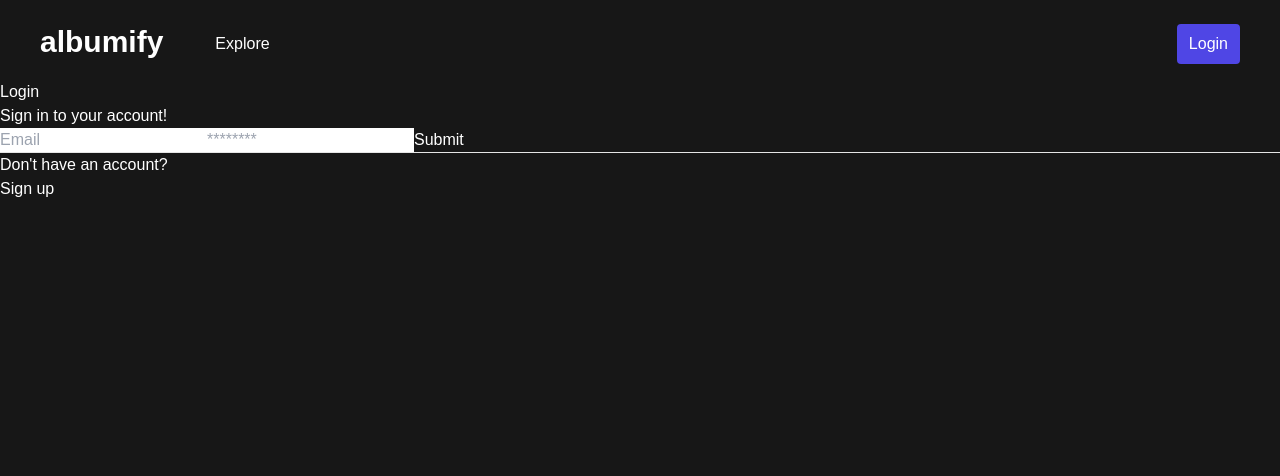
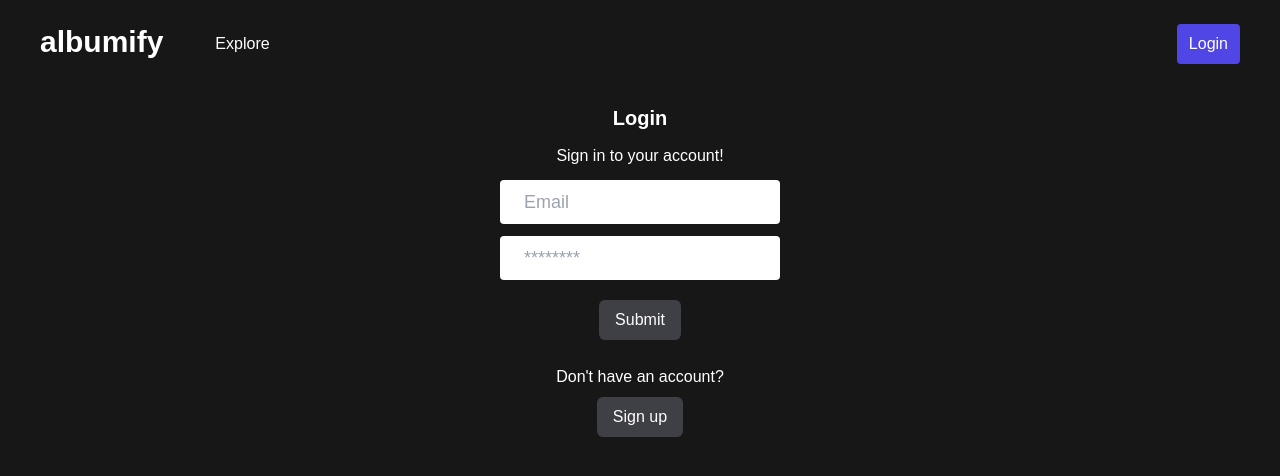
Before and after one commit to sam-laskowski/albumifyV2, a Next.js app: page /login in a window 1280 px wide. Shown: the top 476 px of the page. Built offline with nearby package versions, Linux system fonts and the light colour scheme; no server answers.

Commit message:
added styling for login and signup sheet

```diff
--- a/src/components/auth/Authentication.tsx
+++ b/src/components/auth/Authentication.tsx
@@ -49,13 +49,16 @@ const Authentication = () => {
     }
   }
   return (
-    <>
-      <h2 className="">{isRegistration ? "Sign Up" : "Login"}</h2>
+    <div className="flex flex-col justify-center items-center mt-10 gap-3">
+      <h2 className="font-bold text-xl">
+        {isRegistration ? "Sign Up" : "Login"}
+      </h2>
       <p>
         {isRegistration ? "Create an account!" : "Sign in to your account!"}
       </p>
       {error && <p>❌ {error}</p>}
       <input
+        className="text-black text-lg rounded-sm pt-2 pb-2 pl-6 pr-6"
         value={email}
         onChange={(e) => {
           setEmail(e.target.value);
@@ -63,6 +66,7 @@ const Authentication = () => {
         placeholder="Email"
       />
       <input
+        className="text-black text-lg rounded-sm pt-2 pb-2 pl-6 pr-6 mb-2"
         value={password}
         onChange={(e) => {
           setPassword(e.target.value);
@@ -70,17 +74,21 @@ const Authentication = () => {
         placeholder="********"
         type="password"
       />
-      <button onClick={handleAuthenticate}>
+      <button
+        className="bg-zinc-700 rounded-md pt-2 pb-2 pl-4 pr-4 hover:ring-2 hover:ring-blue-600"
+        onClick={handleAuthenticate}
+      >
         <p>{isAuthenticating ? "Authenticating..." : "Submit"}</p>
       </button>
       <hr />
-      <div className="">
-        <p>
+      <div className="flex flex-col items-center">
+        <p className="mb-2">
           {isRegistration
             ? "Already have an account?"
             : "Don't have an account?"}
         </p>
         <button
+          className="bg-zinc-700 rounded-md pt-2 pb-2 pl-4 pr-4 hover:ring-2 hover:ring-blue-600"
           onClick={() => {
             setIsRegistration(!isRegistration);
           }}
@@ -88,7 +96,7 @@ const Authentication = () => {
           <p>{isRegistration ? "Sign in" : "Sign up"}</p>
         </button>
       </div>
-    </>
+    </div>
   );
 };
 
--- a/src/components/modal/Modal.tsx
+++ b/src/components/modal/Modal.tsx
@@ -11,7 +11,7 @@ const Modal = ({ children }: { children: React.ReactNode }) => {
           onClick={() => router.back()}
           className="absolute inset-0 bg-black bg-opacity-80 border-none w-full z-10"
         />
-        <div className="flex flex-wrap bg-gray-600 p-4 rounded-md z-30 gap-3">
+        <div className="flex flex-wrap bg-gray-600 p-10 pb-20 rounded-md z-30 gap-3">
           {children}
         </div>
       </div>
--- a/src/pages/api/getAlbumData.ts
+++ b/src/pages/api/getAlbumData.ts
@@ -1,18 +1,23 @@
 // pages/api/deezerProxy.ts
-import type { NextApiRequest, NextApiResponse } from 'next';
+import type { NextApiRequest, NextApiResponse } from "next";
 
-export default async function handler(req: NextApiRequest, res: NextApiResponse) {
+export default async function handler(
+  req: NextApiRequest,
+  res: NextApiResponse
+) {
   const albumId = req.query.q; // Extract query parameter from the request
 
-  if (!albumId) {
-    return res.status(400).json({ error: 'albumId is required' });
+  if (!albumId || albumId === "0") {
+    return res.status(400).json({ error: "albumId is required" });
   }
   try {
-      const response = await fetch(`https://api.deezer.com/album/${albumId}/tracks`);
-      const data = await response.json();
+    const response = await fetch(
+      `https://api.deezer.com/album/${albumId}/tracks`
+    );
+    const data = await response.json();
 
-      res.status(200).json(data);
-    } catch (error) {
-      res.status(500).json({ error: 'Failed to fetch data' });
-    }
+    res.status(200).json(data);
+  } catch (error) {
+    res.status(500).json({ error: "Failed to fetch data" });
+  }
 }
```
